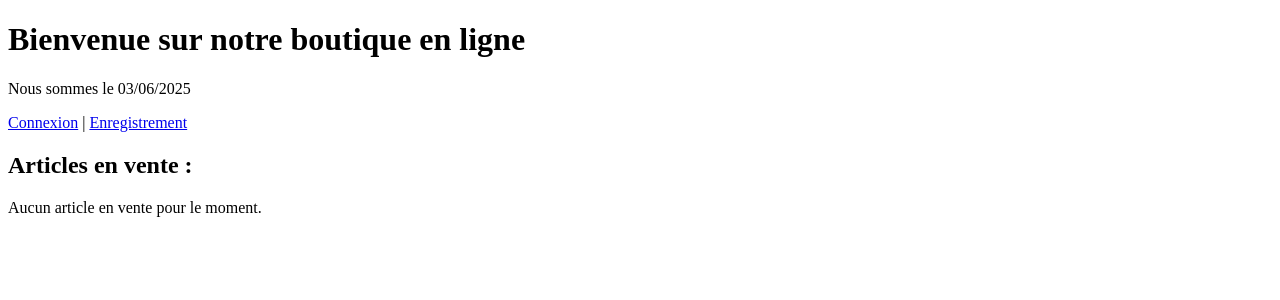
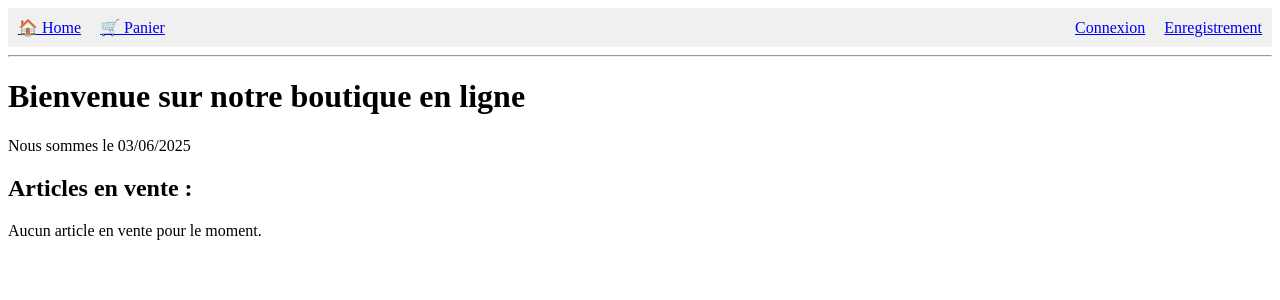
Before and after one commit to quent1grs/ProjetPHP, a PHP site: page /home.php in a window 1280 px wide. Shown: the top 300 px of the page. Run offline with PHP 8.4, Linux system fonts and the light colour scheme; data that the repository does not hold is empty.

Commit message:
Add Header

```diff
--- a/cart.php
+++ b/cart.php
@@ -107,6 +107,7 @@ $conn->close();
     <title>Mon Panier</title>
 </head>
 <body>
+    <?php include 'header.php'; ?>
     <h1>Mon Panier</h1>
 
     <?php if (isset($message)) echo "<p style='color: red;'>$message</p>"; ?>
--- a/compte.php
+++ b/compte.php
@@ -82,7 +82,7 @@ if ($_SERVER['REQUEST_METHOD'] === 'POST' && $isOwnAccount) {
     exit;
 }
 ?>
-
+<?php include 'header.php'; ?>
 <h1>Compte de <?= htmlspecialchars($user['username']) ?></h1>
 <p>Email : <?= htmlspecialchars($user['email']) ?></p>
 <p>Solde : <?= number_format($user['solde'], 2) ?> €</p>
--- a/detail.php
+++ b/detail.php
@@ -42,6 +42,7 @@ $conn->close();
     <title><?= htmlspecialchars($article['nom']) ?></title>
 </head>
 <body>
+    <?php include 'header.php'; ?>
     <h1><?= htmlspecialchars($article['nom']) ?></h1>
     <img src="<?= htmlspecialchars($article['image_url']) ?>" alt="<?= htmlspecialchars($article['nom']) ?>" width="200">
     <p><strong>Description :</strong> <?= nl2br(htmlspecialchars($article['description'])) ?></p>
--- a/edit.php
+++ b/edit.php
@@ -63,6 +63,7 @@ if ($_SERVER['REQUEST_METHOD'] === 'POST' && isset($_POST['action'])) {
     <title>Modifier l'article</title>
 </head>
 <body>
+    <?php include 'header.php'; ?>
     <h1>Modifier l'article</h1>
     <form method="POST">
         <input type="hidden" name="article_id" value="<?= $article['id'] ?>">
--- /dev/null
+++ b/header.php
@@ -0,0 +1,21 @@
+<?php
+session_start();
+?>
+
+<header style="background:#f0f0f0; padding:10px; display:flex; justify-content:space-between; align-items:center;">
+    <nav>
+        <a href="home.php" style="margin-right:15px;">🏠 Home</a>
+        <a href="cart.php" style="margin-right:15px;">🛒 Panier</a>
+    </nav>
+
+    <nav>
+        <?php if (isset($_SESSION['user_id'])): ?>
+            <a href="compte.php" style="margin-right:15px;">Voir profil</a>
+            <a href="deconnexion.php">Déconnexion</a>
+        <?php else: ?>
+            <a href="connexion.php" style="margin-right:15px;">Connexion</a>
+            <a href="register.php">Enregistrement</a>
+        <?php endif; ?>
+    </nav>
+</header>
+<hr>
--- a/home.php
+++ b/home.php
@@ -24,16 +24,9 @@ $result = $conn->query($sql);
     <title>Accueil - Boutique</title>
 </head>
 <body>
+    <?php include 'header.php'; ?>
     <h1>Bienvenue sur notre boutique en ligne</h1>
     <p>Nous sommes le <?php echo date("d/m/Y"); ?></p>
-
-    <?php if (isset($_SESSION['user_id'])): ?>
-        <a href="compte.php">Voir profil</a> |
-        <a href="deconnexion.php">Déconnexion</a>
-    <?php else: ?>
-        <a href="connexion.php">Connexion</a> |
-        <a href="register.php">Enregistrement</a>
-    <?php endif; ?>
 
     <h2>Articles en vente :</h2>
     <?php if ($result->num_rows > 0): ?>
```
